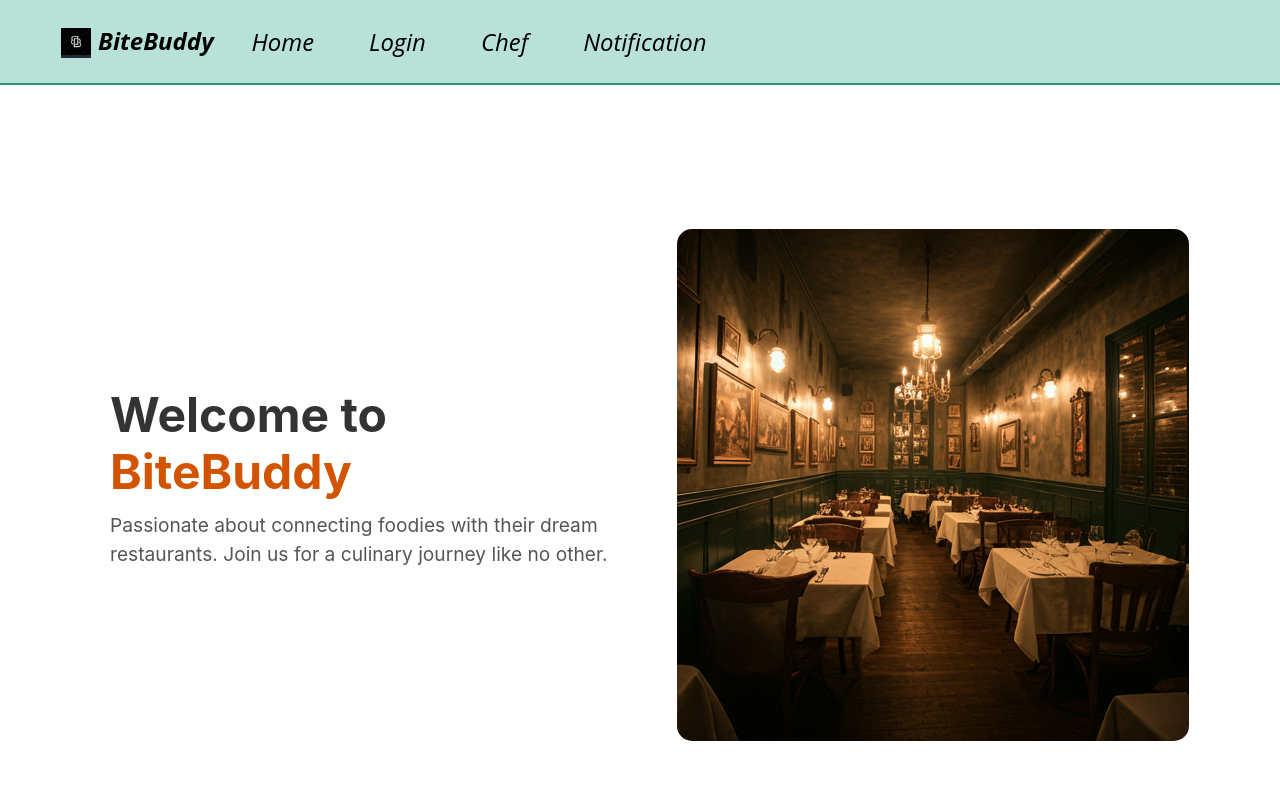
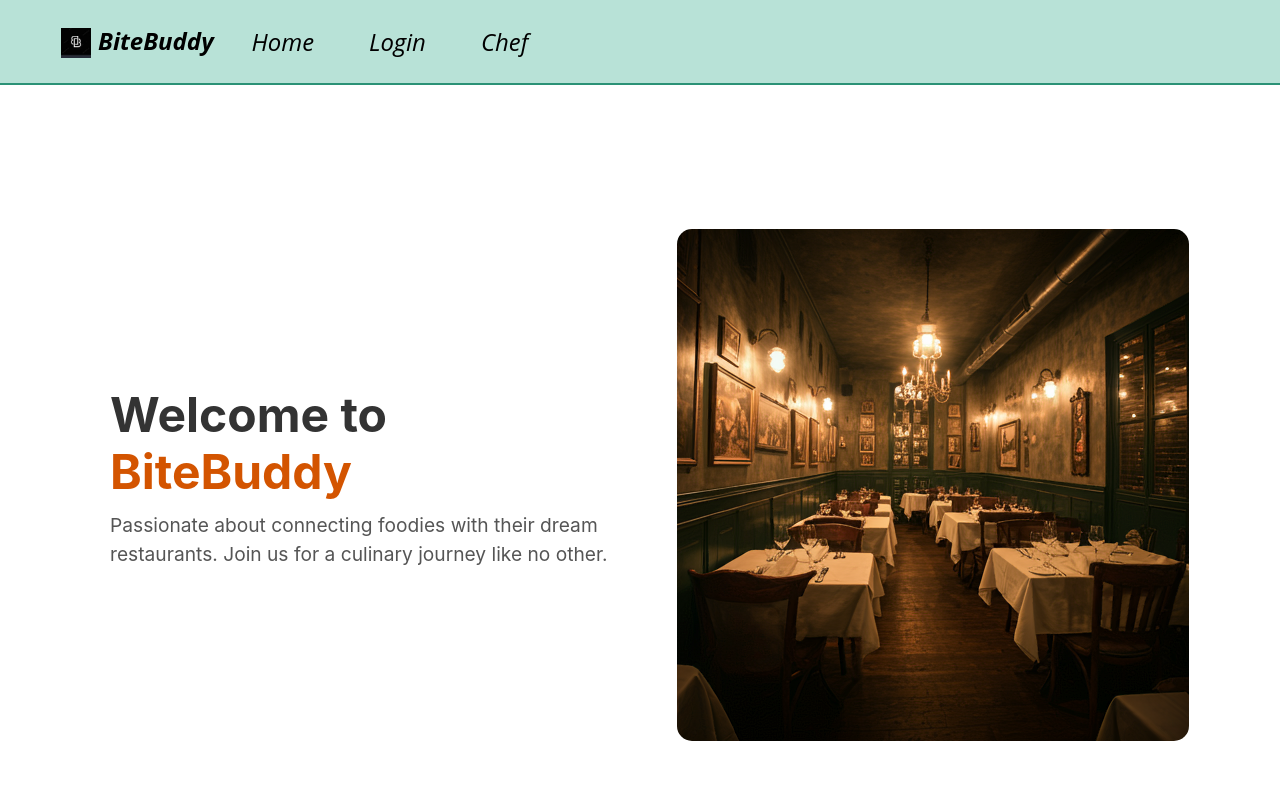
Before and after one commit to Ha1qua/BiteBuddy, a React (Create React App) app in the folder Client/bitebuddy/: page / in a window 1280 px wide. Shown: the top 800 px of the page. Built offline with nearby package versions, Linux system fonts and the light colour scheme.

Commit message:
Updating navbar

```diff
--- a/Client/bitebuddy/src/App.js
+++ b/Client/bitebuddy/src/App.js
@@ -10,7 +10,6 @@ import Message from "./components/Message";
 import Chef from "./components/Chef";
 import Review from "./components/Reviews";
 import Insights from "./components/Insights";
-import Notification from "./components/Notification";
 
 function App() {
   const [chefMessages, setChefMessages] = useState([]);
@@ -38,7 +37,7 @@ function App() {
           element={<Message chefMessages={chefMessages} />}
         />
         <Route path="/review" element={<Review />} />
-        <Route path="/notification" element={<Notification />} />
+
         {/* Add more routes as needed */}
       </Routes>
     </Router>
--- a/Client/bitebuddy/src/components/Navbar.js
+++ b/Client/bitebuddy/src/components/Navbar.js
@@ -61,11 +61,6 @@ function Navbar() {
                 Chef
               </Link>
             </li>
-            <li className="nav-item">
-              <Link className="nav-link" to="/notification">
-                Notification
-              </Link>
-            </li>
           </ul>
         </div>
       </div>
```
